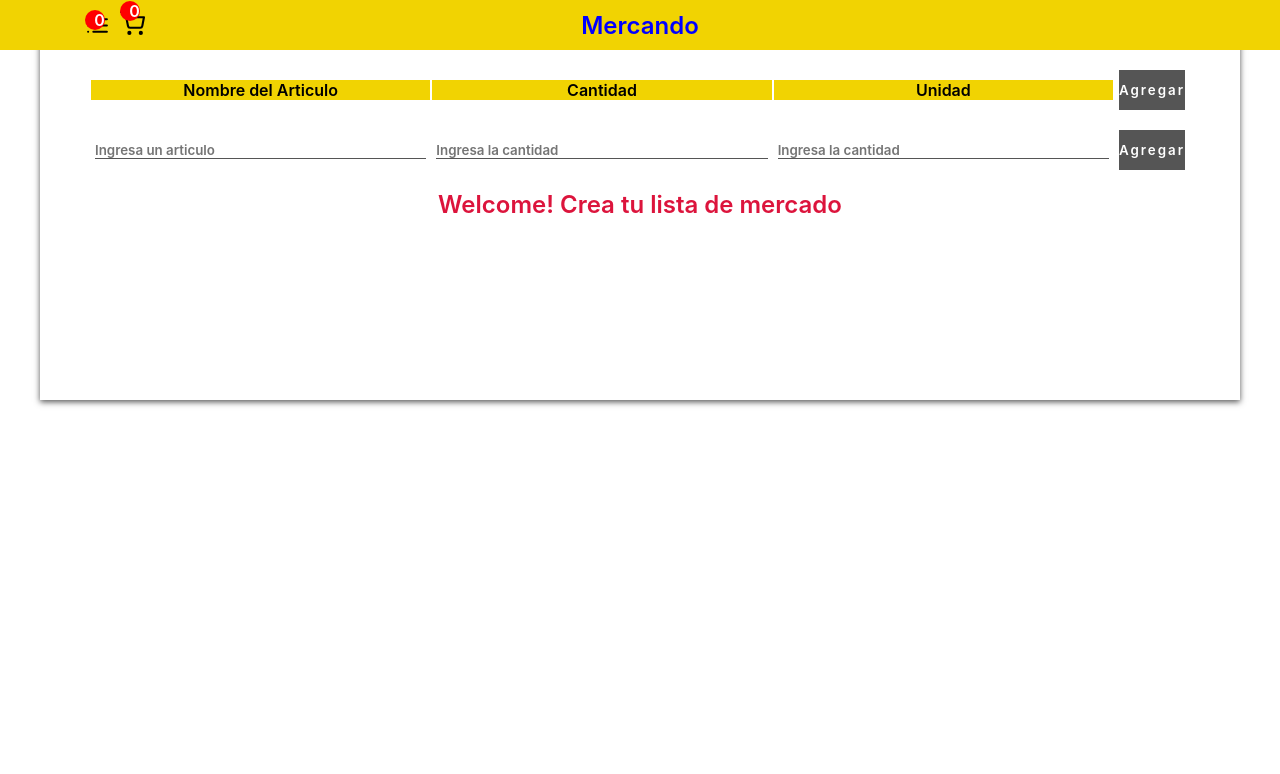
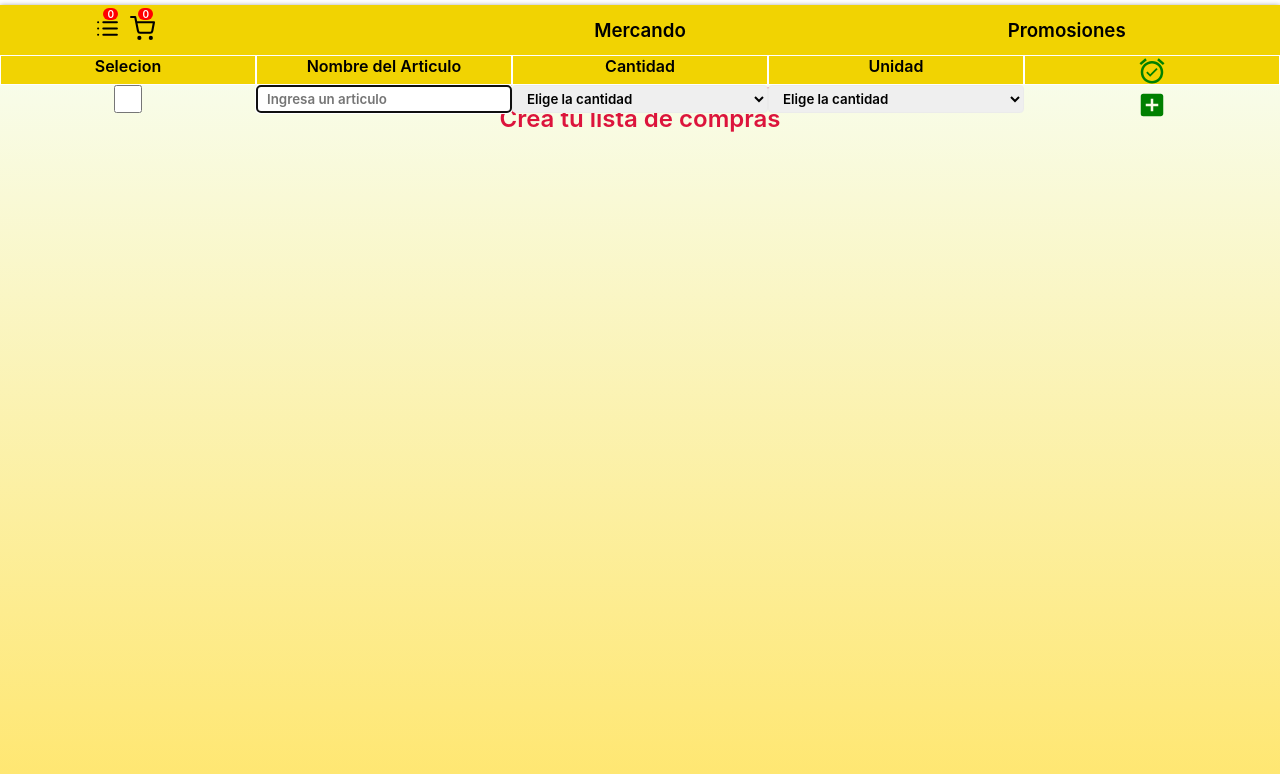
Before and after one commit to jorgevels/Shopping-List, a React (Create React App) app: page / in a window 1280 px wide. Shown: the top 774 px of the page. Built offline with nearby package versions, Linux system fonts and the light colour scheme.

Commit message:
Update IU

```diff
--- a/src/GlobalStyle.js
+++ b/src/GlobalStyle.js
@@ -67,7 +67,7 @@ export const GlobalStyle = createGlobalStyle`
   }
 
   body {
-    background: #fefefe;
+    background: yellow;
     height: 100vh;
     margin: 0 auto;
 
--- a/src/components/Footer/index.js
+++ b/src/components/Footer/index.js
@@ -1,6 +1,10 @@
 import React, { useContext, useState } from "react";
 /* import { DataContext } from "../DataProvider"; */
 import { DataContext } from "../../utils/DataProvider";
+import { MdDelete } from "react-icons/md";
+
+const SIZE = "23px";
+const COLOR = "red";
 
 export default function Footer() {
   const [checkAll, setCheckAll] = useState(false);
@@ -27,10 +31,12 @@ export default function Footer() {
   return (
     <>
       {todos.length === 0 ? (
-        <h2>Welcome! Crea tu lista de mercado</h2>
+        <h2>
+          Bienvenido ha almacenes Exito!<br></br> Crea tu lista de compras
+        </h2>
       ) : (
         <div className="row">
-          <label htmlFor="all">
+          {/* <label htmlFor="all">
             <input
               type="checkbox"
               name="all"
@@ -39,10 +45,10 @@ export default function Footer() {
               checked={checkAll}
             />
             Todos
-          </label>
+          </label> */}
           {/*  <p>tienes en 🛒 {newTodosComplete().length} Articulos</p> */}
           <button id="delete" onClick={deleteTodo}>
-            Delete
+            <MdDelete size={SIZE} color={COLOR} />
           </button>
         </div>
       )}
--- a/src/components/Form/index.js
+++ b/src/components/Form/index.js
@@ -1,5 +1,10 @@
 import React, { useState, useContext, useRef, useEffect } from "react";
 import { DataContext } from "../../utils/DataProvider";
+import { Select, Input, Table, Tables } from "./styles";
+import { MdAddBox, MdEdit, MdAlarmOn } from "react-icons/md";
+
+const SIZE = "30px";
+const COLOR = "green";
 
 export default function FormInput() {
   const [list, setList] = useContext(DataContext);
@@ -7,6 +12,18 @@ export default function FormInput() {
   const [cantidadName, setCantidadName] = useState("");
   const [unidadName, setUnidadName] = useState("");
   const todoInput = useRef();
+
+  const [checkAll, setCheckAll] = useState(false);
+  const [todos, setTodos] = useContext(DataContext);
+
+  const handleCheckAll = () => {
+    const newTodos = [...todos];
+    newTodos.forEach((todo) => {
+      todo.complete = !checkAll;
+    });
+    setTodos(newTodos);
+    setCheckAll(!checkAll);
+  };
 
   const addTodo = (e) => {
     e.preventDefault();
@@ -32,11 +49,10 @@ export default function FormInput() {
 
   return (
     <>
-      <form>
-        {/* <label>Nombre del articulo</label>
-        <label>Cantida</label>
-        <label>Unidad</label> */}
-        <div className="table-row">
+      <Table>
+        <div className="item">
+          <div className="idName">Selecion</div>
+        </div>
         <div className="item">
           <div className="idName">Nombre del Articulo</div>
         </div>
@@ -46,14 +62,23 @@ export default function FormInput() {
         <div className="item">
           <div className="idUnid">Unidad</div>
         </div>
+
+        <div className="item">
+          <MdAlarmOn size={SIZE} color={COLOR} />
         </div>
-
-        <button type="submit">Agregar</button>
-      </form>
+      </Table>
 
       <form autoComplete="off" onSubmit={addTodo}>
-        <div className="table-artiulos">
-          <input
+        <Tables>
+          <Input
+            type="checkbox"
+            name="all"
+            id="all"
+            onChange={handleCheckAll}
+            checked={checkAll}
+          />
+
+          <Input
             type="text"
             name="articulo"
             id="articulo"
@@ -63,29 +88,44 @@ export default function FormInput() {
             value={articuloName}
             onChange={(e) => setArticuloName(e.target.value.toLowerCase())}
           />
-          <input
-            type="text"
-            name="cantidad"
-            id="cantidad"
+
+          <Select
+            value={cantidadName}
             required
-            ref={todoInput}
-            placeholder="Ingresa la cantidad"
-            value={cantidadName}
             onChange={(e) => setCantidadName(e.target.value.toLowerCase())}
-          />
-          <input
-            type="text"
-            name="unidad"
-            id="unidad"
-            required
-            ref={todoInput}
-            placeholder="Ingresa la cantidad"
+          >
+            <option value=""> Elige la cantidad </option>
+            <option value="1">1</option>
+            <option value="2">2</option>
+            <option value="3">3</option>
+            <option value="4">4</option>
+            <option value="5">5</option>
+            <option value="6">6</option>
+            <option value="7">7</option>
+            <option value="8">8</option>
+            <option value="9">9</option>
+            <option value="10">10</option>
+            <option value="11">11</option>
+            <option value="12">12</option>
+          </Select>
+
+          <Select
             value={unidadName}
-            onChange={(e) => setUnidadName(e.target.value.toLowerCase())}
-          />
-        </div>
+            onChange={(e) => setUnidadName(e.target.value)}
+          >
+            <option value=""> Elige la cantidad </option>
+            <option value="LB">LB</option>
+            <option value="KL">KL</option>
+            <option value="Unidad">Unidad</option>
+            <option value="PK">PK</option>
+            <option value="BL">BL</option>
+            <option value="Caja">Caja</option>
+          </Select>
 
-        <button type="submit">Agregar</button>
+          <button type="submit">
+            <MdAddBox size={SIZE} color={COLOR} />
+          </button>
+        </Tables>
       </form>
     </>
   );
--- /dev/null
+++ b/src/components/Form/styles.js
@@ -0,0 +1,73 @@
+import styled from "styled-components";
+import { above, colors } from "../../GlobalStyle";
+
+const Select = styled.select`
+  width: 100%;
+  height: 28px;
+  margin-bottom: 15px;
+  padding-left: 10px;
+  border: 1px solid #ebebeb;
+  border-radius: 4px;
+`;
+
+const Input = styled.input`
+  width: 100%;
+  height: 28px;
+  margin-bottom: 15px;
+  padding-left: 10px;
+  border: 1px solid #ebebeb;
+  border-radius: 4px;
+`;
+
+const Table = styled.table`
+  display: grid;
+  grid-template-columns:
+    1fr minmax(160px, 1fr) minmax(40px, 1fr)
+    minmax(10px, 1fr) minmax(10px, 1fr);
+  font-weight: 700;
+  align-content: center;
+  padding: 0;
+  width: 100%;
+  height: 20px;
+  margin-top: 55px;
+  position: fixed;
+  ${
+    "" /* & button {
+    background: transparent;
+    border: 0.5px solid white;
+  } */
+  }
+`;
+
+/* const Item = styled.item`
+  background: #f1d302;
+  border: 0.5px solid white;
+  text-align-last: center;
+`; */
+
+const Tables = styled.table`
+  display: grid;
+  margin: 11px 0px 0px 0px;
+  grid-template-columns:
+    1fr minmax(160px, 1fr) minmax(40px, 1fr)
+    minmax(10px, 1fr) minmax(10px, 1fr);
+  font-weight: 700;
+  color: black;
+  align-content: center;
+  padding: 0;
+  width: 100%;
+  margin-top: 80px;
+  position: fixed;
+  & button {
+    ${"" /*  border: 0.5px solid white; */}
+    border: none;
+    background: transparent;
+  }
+`;
+
+/* form .table-artiulos {
+  top: 20px;
+
+} */
+
+export { Select, Input, Table, Tables };
--- a/src/components/Header/index.js
+++ b/src/components/Header/index.js
@@ -30,14 +30,18 @@ function Header() {
           <span>Finca</span>0
         </p> */}
         <Header_icons>
-          <p>{Cantidad().length}</p>
-          <FiList size={SIZE} />
+          <div>
+            <p>{Cantidad().length}</p>
+            <FiList size={SIZE} />
+          </div>
+
           <div>
             <p> {newTodosComplete().length}</p>
             <FiShoppingCart size={SIZE} />
           </div>
         </Header_icons>
-        <h2>Mercando</h2>
+        <h3>Mercando</h3>
+        <h3>Promosiones</h3>
       </StyledHeader>
     </>
   );
--- a/src/components/Header/styles.js
+++ b/src/components/Header/styles.js
@@ -5,49 +5,28 @@ const StyledHeader = styled.header`
   width: 100%;
   height: 50px;
   display: grid;
-  ${"" /* margin: 11px 0px 0px 0px; */}
   grid-template-columns: 1fr minmax(160px, 1fr) minmax(40px, 1fr);
   align-items: center;
   text-align: center;
-  ${"" /*  justify-content: center; */}
   position: fixed;
-  ${"" /* padding-inline-start: 5%; */}
-  ${"" /*  background: ${colors.darkBlue}; */}
   background: #f1d302;
 
   h2 {
     text-align: center;
     color: blue;
-    ${"" /* margin-left: 40%; */}
-  }
-
-  ${
-    "" /* a {
-    text-decoration: none;
-  } */
-  }
-  ${
-    "" /* p {
-    color: white;
-    padding-left:auto;
-    padding-rigth: auto;
-    text-align: center;
-    margin: 0;
-
-    span {
-      font-weight: bold;
-    }
-  } */
   }
 `;
 const Header_icons = styled.div`
   display: flex;
-  align-items: center;
+  text-align: center;
   padding-inline-start: 20%;
   & p {
     color: white;
-    margin-top: -10px;
-    padding-left: 9px;
+    margin-top: -8px;
+    font-size: 10px;
+
+    width: 15px;
+    margin-left: 8px;
     position: absolute;
     background-color: red;
     border-radius: 100px;
@@ -57,7 +36,7 @@ const Header_icons = styled.div`
   & div {
     margin: 0 0 0 10px;
     padding: 0;
-    ${"" /* margin: 0; */}
+    text-align: center;
   }
 `;
 
--- a/src/components/List/index.js
+++ b/src/components/List/index.js
@@ -47,7 +47,7 @@ export default function List() {
   };
 
   return (
-    <ul>
+    <div className="table-lista">
       {list.map((todo, index) => (
         <ListItem
           todo={todo}
@@ -59,6 +59,6 @@ export default function List() {
           handleEditUnidad={handleEditUnidad}
         />
       ))}
-    </ul>
+    </div>
   );
 }
--- a/src/components/ListItem/index.js
+++ b/src/components/ListItem/index.js
@@ -1,4 +1,9 @@
 import React, { useState } from "react";
+import { MdEdit, MdModeEdit, MdSave } from "react-icons/md";
+import { List, Input } from "./styles";
+
+const SIZE = "25px";
+const COLOR = "orange";
 
 export default function ListItem({
   todo,
@@ -38,7 +43,14 @@ export default function ListItem({
 
   if (onEdit) {
     return (
-      <li>
+      <div className="listaX">
+        <Input
+          type="checkbox"
+          id={id}
+          checked={todo.complete}
+          onChange={() => checkCompleteTodos(id)}
+        />
+
         <input
           type="text"
           id="editValue"
@@ -61,34 +73,55 @@ export default function ListItem({
           onChange={(e) => setEditValueUnidad(e.target.value.toLowerCase())}
         />
 
-        <button onClick={() => handleSave(id)}>Actualizar</button>
-      </li>
+        <button onClick={() => handleSave(id)}>
+          <MdSave size={SIZE} color={COLOR} />
+        </button>
+      </div>
     );
   } else {
     return (
-      <li>
-        <label htmlFor={id} className={todo.complete ? "active" : ""}>
-          <input
+      <div className="lista">
+        <div
+          htmlFor={id}
+          className={todo.complete ? "active" : ""}
+          className="itemsx"
+        >
+          <Input
             type="checkbox"
             id={id}
             checked={todo.complete}
             onChange={() => checkCompleteTodos(id)}
           />
+        </div>
+
+        <div
+          htmlFor={id}
+          className={todo.complete ? "active" : ""}
+          className="items"
+        >
           {todo.articuloName}
-        </label>
+        </div>
 
-        <label htmlFor={id} className={todo.complete ? "active" : ""}>
+        <div
+          htmlFor={id}
+          className={todo.complete ? "active" : ""}
+          className="items"
+        >
           {todo.cantidadName}
-        </label>
+        </div>
 
-        <label htmlFor={id} className={todo.complete ? "active" : ""}>
+        <div
+          htmlFor={id}
+          className={todo.complete ? "active" : ""}
+          className="items"
+        >
           {todo.unidadName}
-        </label>
+        </div>
 
         <button disabled={todo.complete} onClick={handleOnEdit}>
-          Editar
+          <MdModeEdit size={SIZE} color={COLOR} />
         </button>
-      </li>
+      </div>
     );
   }
 }
--- /dev/null
+++ b/src/components/ListItem/styles.js
@@ -0,0 +1,22 @@
+import styled from "styled-components";
+import { above, colors } from "../../GlobalStyle";
+
+const List = styled.select`
+  width: 100%;
+  height: 28px;
+  margin-bottom: 15px;
+  padding-left: 10px;
+  border: 1px solid #ebebeb;
+  border-radius: 4px;
+`;
+
+const Input = styled.input`
+  width: 100%;
+  height: 28px;
+  margin-bottom: 15px;
+  padding-left: 10px;
+  border: 1px solid #ebebeb;
+  border-radius: 4px;
+`;
+
+export { List, Input };
--- a/src/index.css
+++ b/src/index.css
@@ -1,3 +1,4 @@
+
 * {
   padding: 0;
   box-sizing: border-box;
@@ -8,6 +9,7 @@
     sans-serif;
   -webkit-font-smoothing: antialiased;
   -moz-osx-font-smoothing: grayscale;
+
 }
 
 code {
@@ -15,12 +17,13 @@ code {
     monospace;
 }
 .App{
-  max-width: 1200px;
   width: 100%;
-  min-height: 400px;
+  height: 100vh;
   box-shadow: 0 2px 6px #555;
-  margin: 0px auto;
-  padding: 50px;
+  margin: 0;
+  /* padding: 25px; */
+  background: linear-gradient(#f7fff7, #ffe66d);
+  /* padding: 0; */
 }
 h1{
   text-align: center;
@@ -30,109 +33,85 @@ h1{
   color: #666;
 }
 
-.table-row {
-  display: grid;
-  margin: 11px 0px 0px 0px;
-  grid-template-columns: 1fr minmax(160px, 1fr)   minmax(40px, 1fr);
-  font-weight: 700;
-  color: black;
-  align-content: center;
-  padding: 0;
-  width: 100%;
-  /* height: 20px; */
-  margin: 20px 0;
-}
 
 .item {
   background: #f1d302;
   border: 0.5px solid white;
   text-align-last: center;
-}
-
-.table-artiulos {
-  display: grid;
-  margin: 11px 0px 0px 0px;
-  grid-template-columns: 1fr minmax(160px, 1fr)   minmax(40px, 1fr);
-  font-weight: 700;
-  color: black;
-  align-content: center;
-  padding: 0;
-  width: 100%;
-  /* height: 20px; */
-  margin: 20px 0;
-
-
+  height: 30px;
 
 }
 
-/* label {
-  width: 100%;
-  height: 20px;
-  margin: 20px 0;
-  display: flex;
-} */
-form label,
-form button {
-  flex:3;
-  border: none;
-  outline: none;
-  border-bottom: 1px solid red;
-  background-color: yellow;
-  margin: 0 5px;
+
+form .table-artiulos {
+  top: 20px;
 
 }
+
+
 form{
   width: 100%;
-  height: 40px;
-  margin: 20px 0;
   display: flex;
+  margin-top: 5px;
 }
-form input,
-form button{
-  flex:3;
-  border: none;
-  outline: none;
-  border-bottom: 1px solid #555;
-  margin: 0 5px;
-}
-form button{
+
+/* form button{
   flex: 1;
-  background: #555;
-  color: white;
+  background-color: transparent;
   letter-spacing: 2px;
   cursor: pointer;
+} */
+
+.table-lista .lista{
+  height: 25px;
+  text-transform: capitalize;
+   display: grid;
+  grid-template-columns:
+    1fr minmax(160px, 1fr) minmax(40px, 1fr)
+    minmax(10px, 1fr) minmax(10px, 1fr);
+  text-align: left;
+  margin-top: 115px;
 }
-ul li{
-  list-style: none;
-  border: 1px solid #ccc;
-  margin: 10px 0;
-  padding: 10px;
-  height: 20px;
-  display: flex;
-  justify-content: space-between;
-  align-items: center;
+
+.table-lista .listaX{
+  height: 25px;
   text-transform: capitalize;
+   display: grid;
+  grid-template-columns:
+    1fr minmax(160px, 1fr) minmax(40px, 1fr)
+    minmax(10px, 1fr) minmax(10px, 1fr);
+  text-align: left;
 }
-ul li .active{
+
+/* .lista button{
+ background: transparent;
+ border: 0.5px solid white;
+} */
+
+.items {
+  padding: 2px;
+  border: 0.5px solid white;
+  text-align: left;
+  align-content: center;
+  line-height: 2.3;
+   padding-left: 10px;
+}
+
+.table-lista .lista .active{
   opacity: 0.5;
   text-decoration: line-through;
 }
-ul li input,
+.table-lista .lista input,
 .row input{
   margin-right: 5px;
   transform: translateY(1px);
 }
-ul li button,
+.table-lista .lista button,
 .row button{
-  border: none;
-  outline: none;
-  color: white;
-  background: orange;
-  /* padding: 5px 15px; */
-  cursor: pointer;
-  height: 20px;
+
+ cursor: pointer;
 }
-ul li button:disabled{
+.table-lista .lista button:disabled{
   opacity: 0.5;
   cursor: not-allowed;
 }
@@ -143,17 +122,16 @@ ul li button:disabled{
   margin-top: 20px;
 }
 .row #delete{
-  background: crimson;
+ /*  background: crimson; */
 }
-label{
-  cursor: pointer;
-}
+
 @media (max-width: 400px){
-  .App{
+  /* .App{
     padding: 10px;
-  }
+  } */
 }
 h2{
   text-align: center;
   color: crimson;
+  margin-top: 70px;
 }
```
Lines whose indentation alone changed are shown as unchanged.
